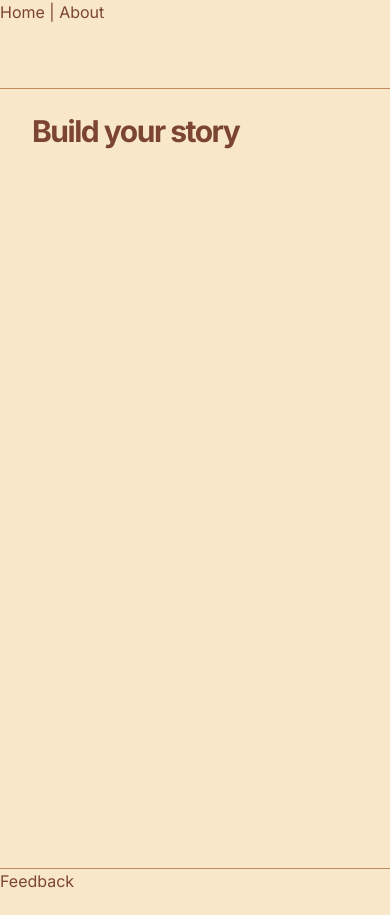
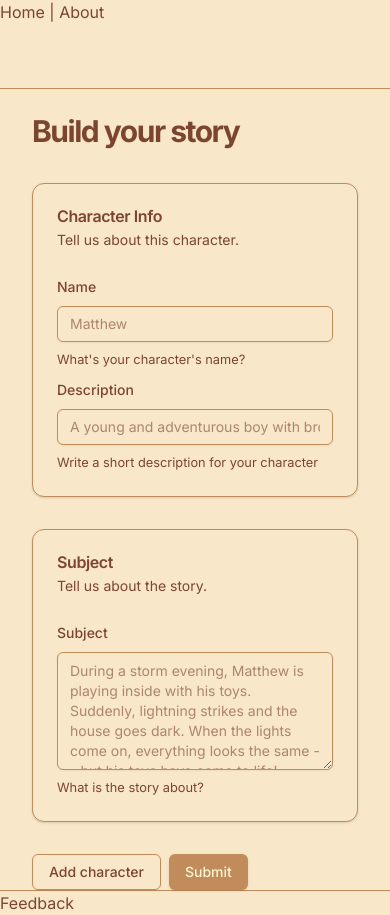
Before and after one commit to nealchandra/storytime, a Next.js app: page / in a window 390 px wide. Before the commit the page ends 893 px from the top, so only its background shows below. Built offline with nearby package versions, Linux system fonts and the light colour scheme.

Commit message:
Fix builder view on mobile

```diff
--- a/src/app/(index)/(builder)/page.tsx
+++ b/src/app/(index)/(builder)/page.tsx
@@ -14,7 +14,7 @@ export default async function BuilderPage() {
       <h1 className="text-3xl font-bold leading-tight tracking-tighter md:text-5xl lg:leading-[1.1]">
         Build your story
       </h1>
-      <div className="hidden h-full flex-col md:flex">
+      <div className="h-full flex-col md:flex">
         <div className="grid gap-12">
           <StoryForm />
         </div>
```
